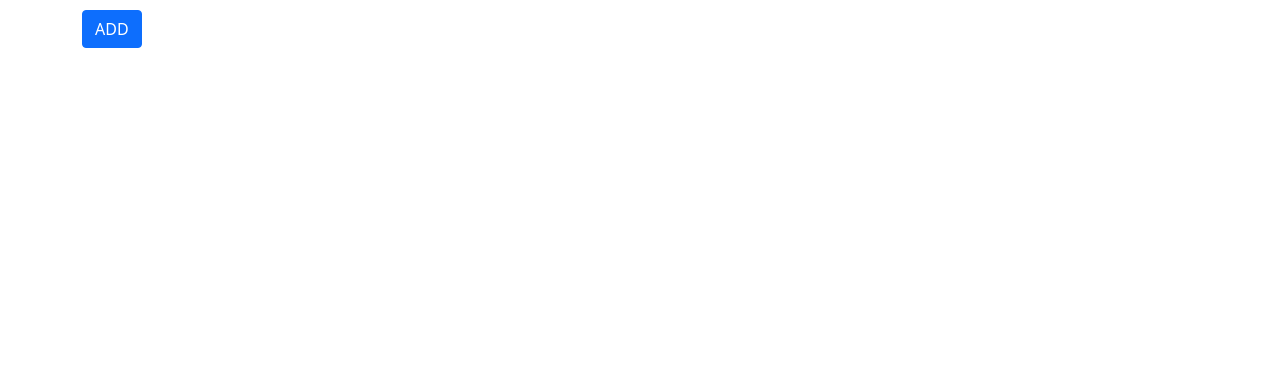
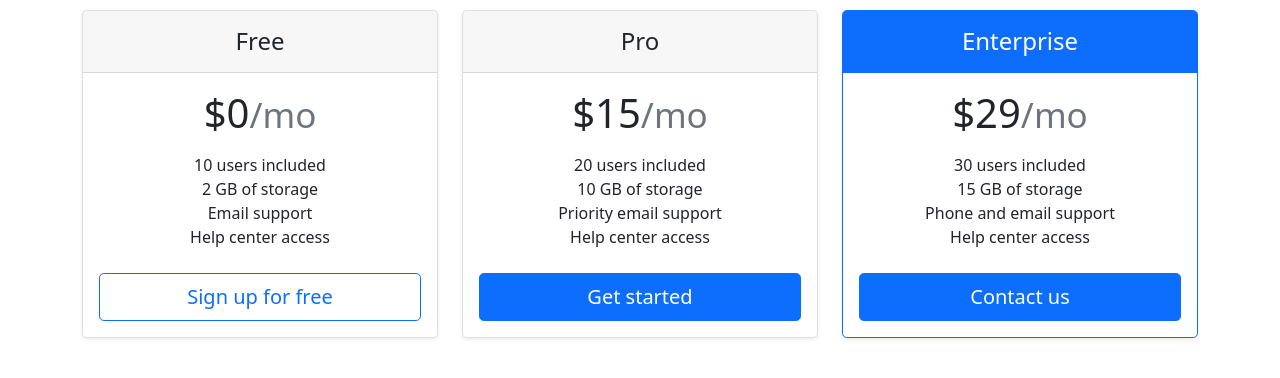
Before and after one commit to abdel-bakadiri/feature-branche, a plain HTML site: page index.html in a window 1280 px wide. Drawn offline with nearby package versions, Linux system fonts and the light colour scheme.

Commit message:
add a pricing table

```diff
--- a/index.html
+++ b/index.html
@@ -14,7 +14,74 @@
   </head>
   <body>
     <div class="container" style="margin-top: 10px">
-      <button class="btn btn-primary">ADD</button>
+      <div class="row row-cols-1 row-cols-md-3 mb-3 text-center">
+        <div class="col">
+          <div class="card mb-4 rounded-3 shadow-sm">
+            <div class="card-header py-3">
+              <h4 class="my-0 fw-normal">Free</h4>
+            </div>
+            <div class="card-body">
+              <h1 class="card-title pricing-card-title">
+                $0<small class="text-muted fw-light">/mo</small>
+              </h1>
+              <ul class="list-unstyled mt-3 mb-4">
+                <li>10 users included</li>
+                <li>2 GB of storage</li>
+                <li>Email support</li>
+                <li>Help center access</li>
+              </ul>
+              <button
+                type="button"
+                class="w-100 btn btn-lg btn-outline-primary"
+              >
+                Sign up for free
+              </button>
+            </div>
+          </div>
+        </div>
+        <div class="col">
+          <div class="card mb-4 rounded-3 shadow-sm">
+            <div class="card-header py-3">
+              <h4 class="my-0 fw-normal">Pro</h4>
+            </div>
+            <div class="card-body">
+              <h1 class="card-title pricing-card-title">
+                $15<small class="text-muted fw-light">/mo</small>
+              </h1>
+              <ul class="list-unstyled mt-3 mb-4">
+                <li>20 users included</li>
+                <li>10 GB of storage</li>
+                <li>Priority email support</li>
+                <li>Help center access</li>
+              </ul>
+              <button type="button" class="w-100 btn btn-lg btn-primary">
+                Get started
+              </button>
+            </div>
+          </div>
+        </div>
+        <div class="col">
+          <div class="card mb-4 rounded-3 shadow-sm border-primary">
+            <div class="card-header py-3 text-white bg-primary border-primary">
+              <h4 class="my-0 fw-normal">Enterprise</h4>
+            </div>
+            <div class="card-body">
+              <h1 class="card-title pricing-card-title">
+                $29<small class="text-muted fw-light">/mo</small>
+              </h1>
+              <ul class="list-unstyled mt-3 mb-4">
+                <li>30 users included</li>
+                <li>15 GB of storage</li>
+                <li>Phone and email support</li>
+                <li>Help center access</li>
+              </ul>
+              <button type="button" class="w-100 btn btn-lg btn-primary">
+                Contact us
+              </button>
+            </div>
+          </div>
+        </div>
+      </div>
     </div>
   </body>
 </html>
```
